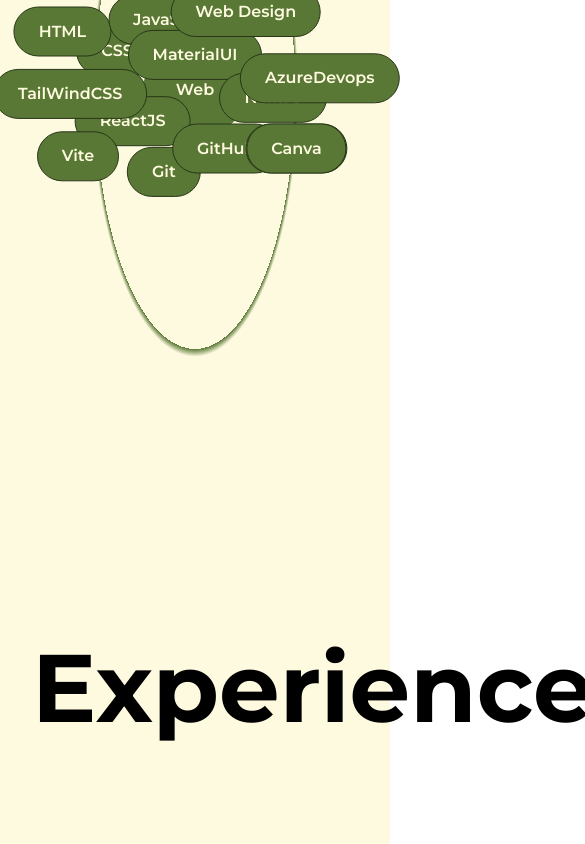
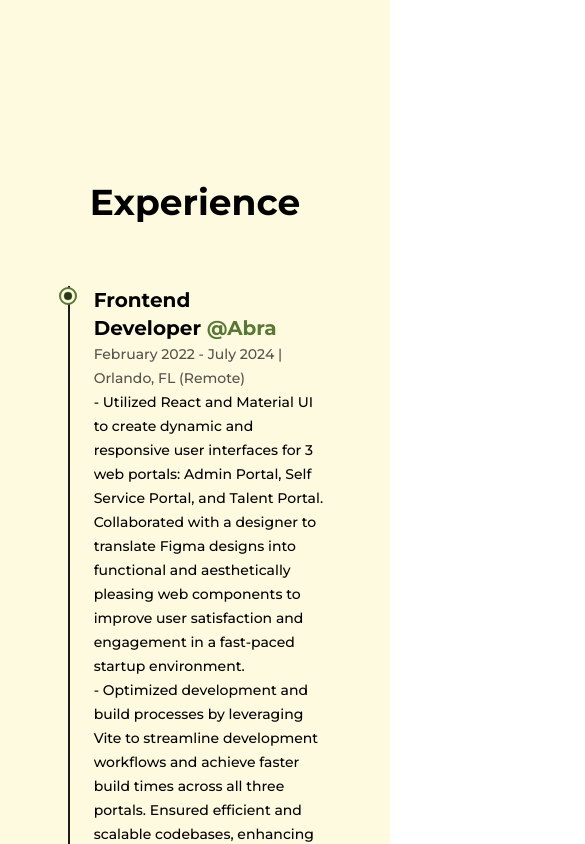
Before and after one commit to gbutler3/gr-portfolio, a Next.js app: page /about in a window 390 px wide. Shown: the part 2920-3764 px from the top of the page, 585 px wide, since content can reach past the window. Built offline with nearby package versions, Linux system fonts and the light colour scheme.

Commit message:
wip responsive/mobile friendly

```diff
--- a/src/components/AboutDetails.js
+++ b/src/components/AboutDetails.js
@@ -13,22 +13,18 @@
   width
 }) => {
   const ref = useRef(null);
-  const containerStyle = {
-    minWidth: '70ch',
-    marginLeft: companyLink === null || companyLink == undefined ? '14em' : undefined,
-  };
 
   return (
     <li
       ref={ref}
-      className={`my-8 first:mt-0 last:mb-0 mx-auto flex flex-col items-center justify-between`} style={{width: "50%"}}>
+      className={`my-8 first:mt-0 last:mb-0 mx-auto w-[50%] flex flex-col items-center justify-between md:w-[80%]`}>
       <ListIcon reference={ref} />
       <motion.div
         initial={{ y: 50 }}
         whileInView={{ y: 0 }}
         transition={{ duration: 1, type: "spring" }}
-        style={containerStyle}      >
-        <h3 className="capitalize font-bold text-2xl justify-center ">
+        className={`${companyLink === null || companyLink == undefined ? "ml-[14em] lg:ml-[8em] text-nowrap xs:ml-6 xs:text-wrap": undefined}`}     >
+        <h3 className={`capitalize font-bold text-2xl justify-start sm:text-lg xs:text-xl ${companyLink === null || companyLink === undefined ? "text-nowrap md:text-wrap" :"text-wrap"}`}>
           {title}&nbsp;
           {companyLink != null ?
             <a
@@ -43,18 +39,18 @@
           }
         </h3>
         {companyLink === null || companyLink === undefined ? <>
-<span className="font-medium capitalize text-dark/75">
+<span className="font-medium capitalize text-dark/75 text-nowrap">
             {organization} <br/>
           </span>
         </>
          :
           <></>
         }
-        <span className="font-medium capitalize text-dark/75">
+        <span className="font-medium capitalize text-dark/75 xs:text-sm">
           {time} | {location}
         </span>
         <br />
-        <span  className="font-medium w-full">
+        <span  className={`font-medium w-full md:text-sm ${companyLink === null || companyLink === undefined ? 'text-nowrap md:text-wrap' : 'text-wrap'}`}>
           {details.map((line, index) => (
             <React.Fragment key={index}>
               {line}
@@ -75,17 +71,17 @@
   });
 
   return (
-    <div className="my-32">
-      <h2 className="font-bold text-8xl text-center w-full mb-32 dark:text-light">
+    <div className="my-64">
+      <h2 className="font-bold text-8xl text-center w-full mb-32 dark:text-light md:text-6xl md:mb-16 xs:text-4xl">
         {sectionName}
       </h2>
-      <div className="w-[75%] mx-auto relative">
+      <div className={`mx-auto relative ${sectionName === "Education" ? "w-[75%]" : "w-75% lg:w-[90%]" }`}>
         <motion.div
           ref={ref}
-          className="absolute left-9 top-1 w-[4px] h-full bg-dark origin-top  dark:bg-light"
+          className="absolute left-9 top-o w-[4px] h-full bg-dark origin-top  dark:bg-light md:w-[2px] md:left-[30px] xs:left-[20px]"
           style={{ scaleY: scrollYProgress }}
         />
-        <ul className="w-full flex flex-col items-start justify-between  dark:text-light">
+        <ul className="w-full flex flex-col items-start justify-between ml-4 dark:text-light">
           {details}
         </ul>
       </div>
--- a/src/components/ListIcon.js
+++ b/src/components/ListIcon.js
@@ -10,7 +10,7 @@
 
   return (
     <figure className="absolute left-0 dark:stroke-pink-700 stroke-lightGreen">
-      <svg className="-rotate-90" width={75} height={75} viewBox="0 0 100 100">
+      <svg className="-rotate-90 md:w-[60px] md:h-[60px] xs:w-[40px] xs:h-[40px]" width={75} height={75} viewBox="0 0 100 100">
         <circle
           cx={75}
           cy={50}
--- a/src/components/Skills.js
+++ b/src/components/Skills.js
@@ -5,7 +5,7 @@
   return (
     <motion.div
       className="flex items-center justify-center rounded-full font-semibold bg-lightGreen border border-solid border-darkGreen text-light py-3 px-6 shadow-dark cursor-pointer absolute
-       dark:border-mediumBlue dark:bg-mediumBlue dark:text-dark"
+       dark:border-mediumBlue dark:bg-mediumBlue dark:text-dark lg:py-2 lg:px-4 md:text-sm md:py-1.5 md:px-3  xs:dark:bg-transparent xs:dark:border-transparent xs:text-dark xs:dark:text-mediumBlue sx:font-bold"
       whileHover={{ scale: 1.05 }}
       initial={{x: 0, y: 0}}
       whileInView={{x: x, y: y}}
@@ -19,11 +19,12 @@
 const Skills = () => {
   return (
     <>
-      <h2 className="font-bold text-8xl mt-64 w-full text-center  dark:text-light">Skills</h2>
-      <div className="w-full h-screen relative flex items-center justify-center rounded-full bg-circularLight dark:bg-circularDark">
+      <h2 className="font-bold text-8xl mt-64 w-full text-center  dark:text-light md:text-6xl md:mt-32">Skills</h2>
+      <div className="w-full h-screen relative flex items-center justify-center rounded-full bg-circularLight dark:bg-circularDark lg:bg-circularLightLg lg:dark:bg-circularDarkLg md:bg-circularLightMd md:dark:bg-circularDarkMd sm:bg-circularLightSm sm:dark:bg-circularDarkSm
+       lg:h-[80vh] sm:h-[60vh] xs:h-[50vh]">
         <motion.div
           className="flex items-center justify-center rounded-full font-semibold bg-lightGreen border border-solid border-lightGreen text-light p-8 shadow-dark cursor-pointer
-            dark:border-mediumBlue dark:bg-mediumBlue dark:text-dark"
+            dark:border-mediumBlue dark:bg-mediumBlue dark:text-dark lg:p-6 md:p-4 xs:text-xs xs:p-1"
           whileHover={{ scale: 1.05 }}
         >
           Web
--- a/src/pages/about.js
+++ b/src/pages/about.js
@@ -267,7 +267,7 @@
                   location={"Atchinson, KS"}
                   time={"2015-2017"}
                   details={[
-                    " - Studied Abroad in Florance, Italy, spring semester of 2016.",
+                    "- Studied Abroad in Florance, Italy, spring semester of 2016.",
                   ]}
                 />
               </div>,
--- a/tailwind.config.js
+++ b/tailwind.config.js
@@ -27,7 +27,15 @@
       },
       backgroundImage: {
         circularLight: 'repeating-radial-gradient(#597835 2px, #0000 5px 100px);',
-        circularDark: 'repeating-radial-gradient(#5DB7C1 2px, #0000 5px 100px);'
+        circularDark: 'repeating-radial-gradient(#5DB7C1 2px, #0000 5px 100px);',
+        circularLightLg: 'repeating-radial-gradient(#597835 2px, #0000 5px 80px);',
+        circularDarkLg: 'repeating-radial-gradient(#5DB7C1 2px, #0000 5px 80);',
+
+        circularLightMd: 'repeating-radial-gradient(#597835 2px, #0000 5px 80px);',
+        circularDarkMd: 'repeating-radial-gradient(#5DB7C1 2px, #0000 5px 80);',
+
+        circularLightSm: 'repeating-radial-gradient(#597835 2px, #0000 5px 50px);',
+        circularDarkSm: 'repeating-radial-gradient(#5DB7C1 2px, #0000 5px 50px);',
       }
     },
     screens: {
```
